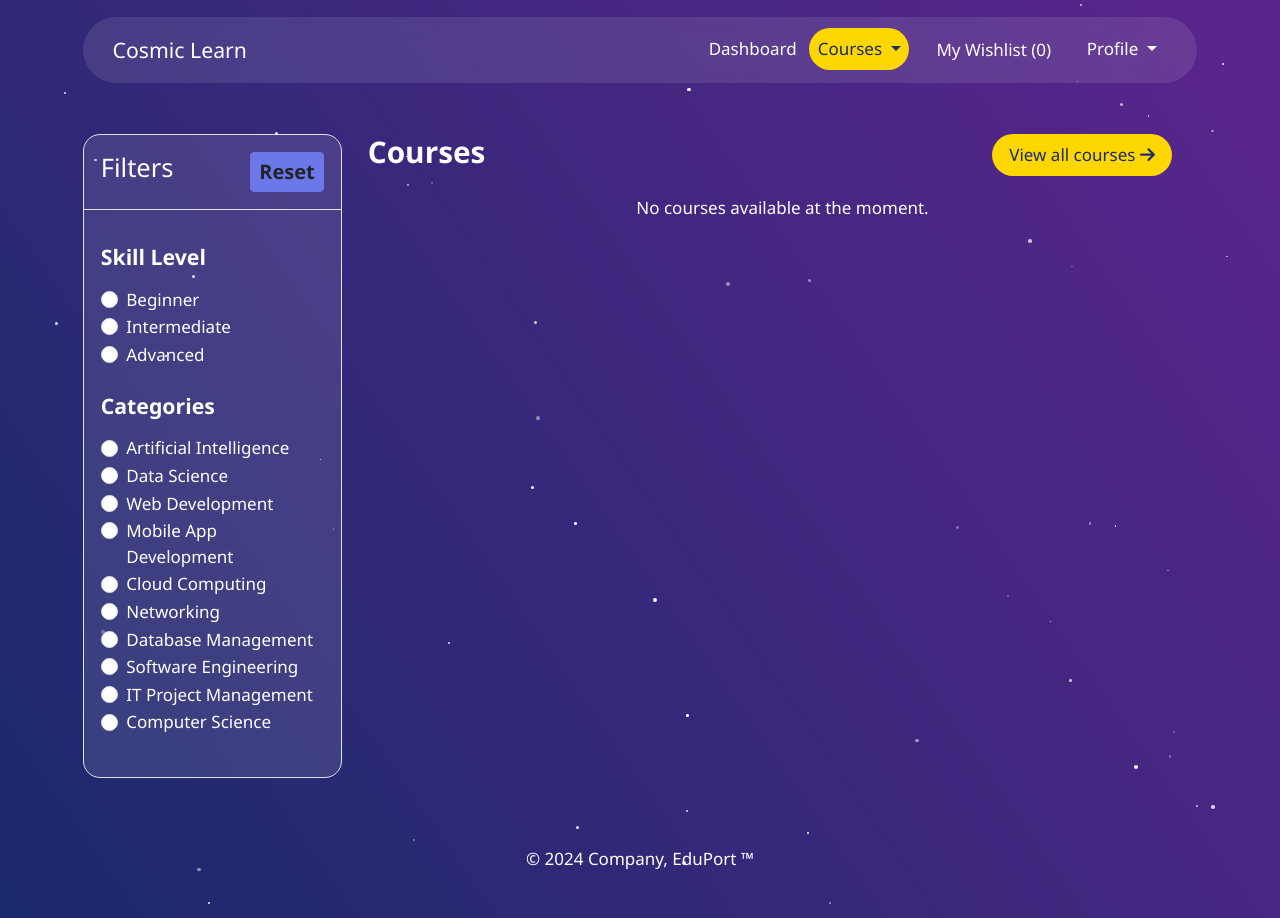
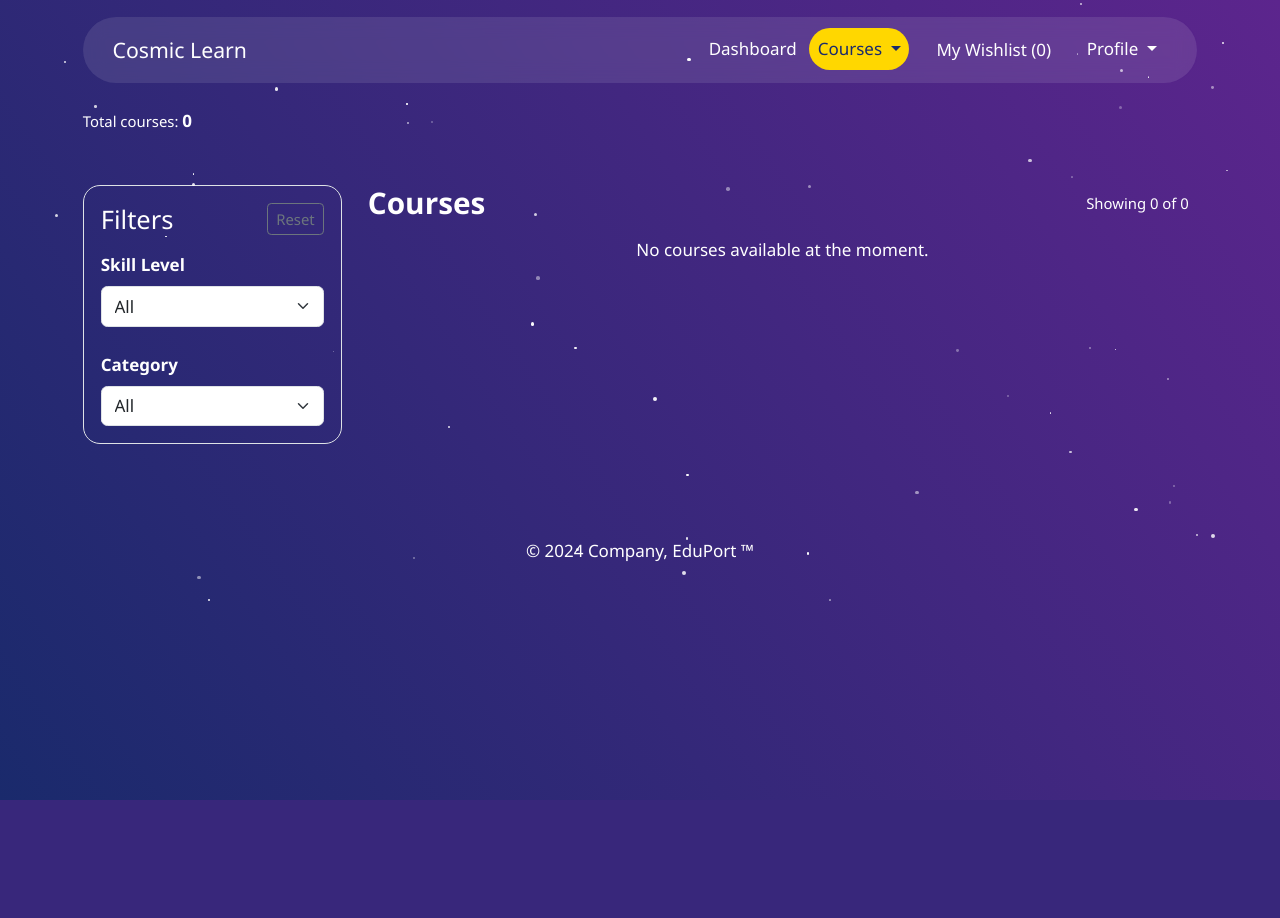
Before and after one commit to danielnnam/Eduquest, a Django app: page /student/course_lists/ in a window 1280 px wide. After the commit the page ends 800 px from the top, so only its background shows below. Run offline with Django 5.2, Linux system fonts and the light colour scheme; the visitor is signed in with stand-in values (Sample User, id 1); data that the repository does not hold is empty; some libraries are stand-ins or nearby versions.

Commit message:
Modifyed the file

```diff
--- a/templates/students/course_list.html
+++ b/templates/students/course_list.html
@@ -3,117 +3,65 @@
 {% block title %}Course List{% endblock %}
 
 {% block content %}
+<div class="container"><small class="text">Total courses: <strong>{{ courses|length }}</strong></small></div>
 <div class="container mt-5">
     <div class="row">
         <!-- Filter Column -->
-        <div class="col-md-3 col-12">
-            <form id="filterForm" method="GET" action="{% url 'course_list' %}"> <!-- Update with your view name -->
-                <div class="filter-section border del-wrapper rounded-4">
-                    <div class="border-bottom p-3">
-                        <div class="row">
-                            <div class="col-lg-6 col-12">
-                                <h4>Filters</h4>
-                            </div>
-                            <div class="col-lg-6 col-12">
-                                <button class="btn bg-module-btn btn-sm float-end" type="button" onclick="resetFilters()">Reset</button>
-                            </div>
-                        </div>
-                    </div>
-                    <button class="btn btn-primary d-md-none mb-3" type="button" data-toggle="collapse" data-target="#filterDropdown" aria-expanded="false" aria-controls="filterDropdown">
-                        Toggle Filters
-                    </button>
-                    <div class="collapse d-md-block p-3" id="filterDropdown">
-                        <!-- Skill Level Filter -->
-                        <div class="mt-3 mb-4">
-                            <h5 class="mb-3 fw-bold">Skill Level</h5>
-                            <div class="form-check">
-                                <input class="form-check-input" type="radio" name="skillLevel" value="beginner" id="level-beginner" {% if request.GET.skillLevel == 'beginner' %}checked{% endif %} onchange="this.form.submit()">
-                                <label class="form-check-label" for="level-beginner">Beginner</label>
-                            </div>
-                            <div class="form-check">
-                                <input class="form-check-input" type="radio" name="skillLevel" value="intermediate" id="level-intermediate" {% if request.GET.skillLevel == 'intermediate' %}checked{% endif %} onchange="this.form.submit()">
-                                <label class="form-check-label" for="level-intermediate">Intermediate</label>
-                            </div>
-                            <div class="form-check">
-                                <input class="form-check-input" type="radio" name="skillLevel" value="advanced" id="level-advanced" {% if request.GET.skillLevel == 'advanced' %}checked{% endif %} onchange="this.form.submit()">
-                                <label class="form-check-label" for="level-advanced">Advanced</label>
-                            </div>
-                        </div>
-
-                        <!-- Categories Filter -->
-                        <div class="mt-3 mb-4">
-                            <h5 class="mt-4 mb-3 fw-bold">Categories</h5>
-                            <div class="form-check">
-                                <input class="form-check-input" type="radio" name="category" value="artificial-intelligence" id="category-artificial-intelligence" {% if request.GET.category == 'artificial-intelligence' %}checked{% endif %} onchange="this.form.submit()">
-                                <label class="form-check-label" for="category-artificial-intelligence">Artificial Intelligence</label>
-                            </div>
-                            <div class="form-check">
-                                <input class="form-check-input" type="radio" name="category" value="data-science" id="category-data-science" {% if request.GET.category == 'data-science' %}checked{% endif %} onchange="this.form.submit()">
-                                <label class="form-check-label" for="category-data-science">Data Science</label>
-                            </div>
-                            <div class="form-check">
-                                <input class="form-check-input" type="radio" name="category" value="web-development" id="category-web-development" {% if request.GET.category == 'web-development' %}checked{% endif %} onchange="this.form.submit()">
-                                <label class="form-check-label" for="category-web-development">Web Development</label>
-                            </div>
-                            <div class="form-check">
-                                <input class="form-check-input" type="radio" name="category" value="mobile-app-development" id="category-mobile-app-development" {% if request.GET.category == 'mobile-app-development' %}checked{% endif %} onchange="this.form.submit()">
-                                <label class="form-check-label" for="category-mobile-app-development">Mobile App Development</label>
-                            </div>
-                            <div class="form-check">
-                                <input class="form-check-input" type="radio" name="category" value="cloud-computing" id="category-cloud-computing" {% if request.GET.category == 'cloud-computing' %}checked{% endif %} onchange="this.form.submit()">
-                                <label class="form-check-label" for="category-cloud-computing">Cloud Computing</label>
-                            </div>
-                            <div class="form-check">
-                                <input class="form-check-input" type="radio" name="category" value="networking" id="category-networking" {% if request.GET.category == 'networking' %}checked{% endif %} onchange="this.form.submit()">
-                                <label class="form-check-label" for="category-networking">Networking</label>
-                            </div>
-                            <div class="form-check">
-                                <input class="form-check-input" type="radio" name="category" value="database-management" id="category-database-management" {% if request.GET.category == 'database-management' %}checked{% endif %} onchange="this.form.submit()">
-                                <label class="form-check-label" for="category-database-management">Database Management</label>
-                            </div>
-                            <div class="form-check">
-                                <input class="form-check-input" type="radio" name="category" value="software-engineering" id="category-software-engineering" {% if request.GET.category == 'software-engineering' %}checked{% endif %} onchange="this.form.submit()">
-                                <label class="form-check-label" for="category-software-engineering">Software Engineering</label>
-                            </div>
-                            <div class="form-check">
-                                <input class="form-check-input" type="radio" name="category" value="it-project-management" id="category-it-project-management" {% if request.GET.category == 'it-project-management' %}checked{% endif %} onchange="this.form.submit()">
-                                <label class="form-check-label" for="category-it-project-management">IT Project Management</label>
-                            </div>
-                            <div class="form-check">
-                                <input class="form-check-input" type="radio" name="category" value="computer-science" id="category-computer-science" {% if request.GET.category == 'computer-science' %}checked{% endif %} onchange="this.form.submit()">
-                                <label class="form-check-label" for="category-computer-science">Computer Science</label>
-                            </div>
-                        </div>
-                    </div>
+        <div class="col-md-3 col-12 mb-4">
+            <div class="border rounded-4 p-3">
+                <div class="d-flex justify-content-between align-items-center mb-3">
+                    <h4 class="mb-0">Filters</h4>
+                    <button class="btn btn-outline-secondary btn-sm" id="resetFilters">Reset</button>
                 </div>
-            </form>
+                <div class="mb-4">
+                    <label for="skillLevel" class="fw-bold mb-2">Skill Level</label>
+                    <select class="form-select" id="skillLevel">
+                        <option value="">All</option>
+                        <option value="Beginner">Beginner</option>
+                        <option value="Intermediate">Intermediate</option>
+                        <option value="Advanced">Advanced</option>
+                    </select>
+                </div>
+                <div>
+                    <label for="category" class="fw-bold mb-2">Category</label>
+                    <select class="form-select" id="category">
+                        <option value="">All</option>
+                        <option value="Artificial Intelligence">Artificial Intelligence</option>
+                        <option value="Data Science">Data Science</option>
+                        <option value="Web Development">Web Development</option>
+                        <option value="Mobile App Development">Mobile App Development</option>
+                        <option value="Cloud Computing">Cloud Computing</option>
+                        <option value="Networking">Networking</option>
+                        <option value="Database Management">Database Management</option>
+                        <option value="Software Engineering">Software Engineering</option>
+                        <option value="IT Project Management">IT Project Management</option>
+                        <option value="Computer Science">Computer Science</option>
+                    </select>
+                </div>
+            </div>
         </div>
 
         <!-- Course List Column -->
         <div class="col-md-9 col-12" id="coursesContainer">
+            <div class="d-flex justify-content-between align-items-center mb-3">
+                <h3 class="fw-bold mb-0">Courses</h3>
+                <div class="text-end me-2">
+                    <div><small id="showingText" class="text"></small></div>
+                </div>
+            </div>
             <div class="row" id="coursesRow">
-                <div class="row mb-3">
-                    <div class="col-lg-6 col-12">
-                        <h3 class="fw-bold">Courses</h3>
-                    </div>
-                    <div class="col-lg-6 col-12">
-                        <button class="btn btn-cosmic float-end" id="viewAllCourses">View all courses <i class="fa-solid fa-arrow-right"></i></button>
-                        <button class="btn btn-cosmic float-end d-none" id="showLessCourses">Show less <i class="fa-solid fa-arrow-up"></i></button>
-                    </div>
-                </div>
-
                 {% for course in courses %}
                 <div class="col-md-6 mb-4 course-item"
                      data-skill-level="{{ course.level }}"
                      data-category="{{ course.category }}">
-                    <a href="{% url 'course_detail' course.id %}" class="text-light" style="text-decoration: none ;">
+                    <a href="{% url 'course_detail' course.id %}" class="text-light" style="text-decoration: none;">
                         <div class="course-card border-light border-0" style="overflow: hidden;">
                             <div class="mt-4">
                                 <p class="badge edit-banner">{{ course.category }}</p>
                             </div>
                             <h2 class="course-title text-capitalize text-warning">{{ course.name }}</h2>
                             <p class="course-description">{{ course.description|truncatewords:15 }}</p>
-                            <div class="progress-cosmic mb -3">
+                            <div class="progress-cosmic mb-3">
                                 <div class="progress-bar" role="progressbar" style="width: 0%;" aria-valuenow="0" aria-valuemin="0" aria-valuemax="100"></div>
                             </div>
                             <div class="course-stats">
@@ -125,48 +73,83 @@
                     </a>
                 </div>
                 {% empty %}
-                <div class="col-12">
+                <div class="col-12 no-courses-msg" style="display: none;">
                     <p class="text-center">No courses available at the moment.</p>
                 </div>
                 {% endfor %}
+            </div>
+            <div id="limitNote" class="mt-2 text-muted" style="display: none;">
+                Only first 6 shown — use filters to reveal other courses.
             </div>
         </div>
     </div>
 </div>
 
-<script src="https://code.jquery.com/jquery-3.6.0.min.js"></script>
 <script>
-    const viewAllBtn = document.getElementById('viewAllCourses');
-    const showLessBtn = document.getElementById('showLessCourses');
-    const hiddenCourses = document.querySelectorAll('.course-item.d-none');
+    (function () {
+        const MAX_VISIBLE_WITHOUT_FILTER = 6;
+        const skillSelect = document.getElementById('skillLevel');
+        const categorySelect = document.getElementById('category');
+        const resetBtn = document.getElementById('resetFilters');
+        const showingText = document.getElementById('showingText');
+        const limitNote = document.getElementById('limitNote');
 
-    // Show all courses
-    viewAllBtn.addEventListener('click', function () {
-        hiddenCourses.forEach(course => course.classList.remove('d-none'));
-        viewAllBtn.classList.add('d-none'); // Hide "View All" button
-        showLessBtn.classList.remove('d-none'); // Show "Show Less" button
-    });
+        function filterCourses() {
+            const skillLevel = skillSelect.value;
+            const category = categorySelect.value;
+            const courses = Array.from(document.querySelectorAll('.course-item'));
 
-    // Show less courses
-    showLessBtn.addEventListener('click', function () {
-        hiddenCourses.forEach(course => course.classList.add('d-none'));
-        showLessBtn.classList.add('d-none'); // Hide "Show Less" button
-        viewAllBtn.classList.remove('d-none'); // Show "View All" button
-    });
+            // Determine which courses match filters
+            const matched = courses.filter(course => {
+                const matchesSkill = !skillLevel || course.dataset.skillLevel === skillLevel;
+                const matchesCategory = !category || course.dataset.category === category;
+                return matchesSkill && matchesCategory;
+            });
 
+            const filtersActive = !!(skillLevel || category);
 
-    // Reset filter function
-    function resetFilters() {
-        // Clear the selected radio buttons
-        const radios = document.querySelectorAll('input[type="radio"]');
-        radios.forEach(radio => {
-            radio.checked = false;
+            // If no filters active, show only first MAX_VISIBLE_WITHOUT_FILTER matched items
+            let shownCount = 0;
+            courses.forEach((course, idx) => {
+                if (matched.includes(course)) {
+                    if (!filtersActive && shownCount >= MAX_VISIBLE_WITHOUT_FILTER) {
+                        course.classList.add('d-none');
+                    } else {
+                        course.classList.remove('d-none');
+                        shownCount++;
+                    }
+                } else {
+                    course.classList.add('d-none');
+                }
+            });
+
+            // Update "No courses" message(s)
+            document.querySelectorAll('.no-courses-msg').forEach(msg => {
+                msg.style.display = shownCount === 0 ? 'block' : 'none';
+            });
+
+            // Update showing text and limit note
+            const total = document.querySelectorAll('.course-item').length;
+            showingText.textContent = `Showing ${shownCount} of ${total}`;
+            if (!filtersActive && matched.length > MAX_VISIBLE_WITHOUT_FILTER) {
+                limitNote.style.display = 'block';
+            } else {
+                limitNote.style.display = 'none';
+            }
+        }
+
+        skillSelect.addEventListener('change', filterCourses);
+        categorySelect.addEventListener('change', filterCourses);
+
+        resetBtn.addEventListener('click', function() {
+            skillSelect.value = '';
+            categorySelect.value = '';
+            filterCourses();
         });
 
-        // Reset the form action to clear the URL parameters
-        const form = document.getElementById('filterForm');
-        form.action = form.action.split('?')[0]; // Remove query parameters
-        form.submit(); // Submit the form to refresh the page
-    }
+        document.addEventListener('DOMContentLoaded', function() {
+            filterCourses();
+        });
+    })();
 </script>
 {% endblock %}
```
